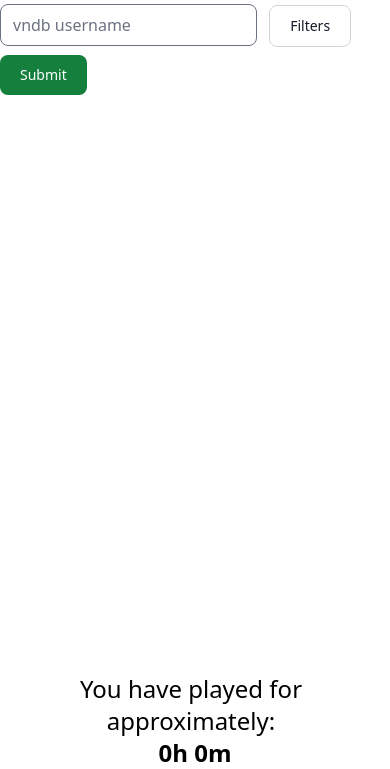
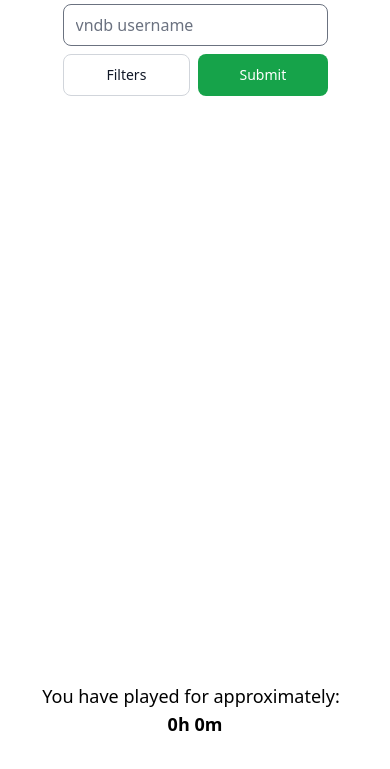
Before and after one commit to Lunatoid/vbdb-playtime, a website: page index.html in a window 390 px wide. Shown: the part 92-861 px from the top of the page. Drawn offline with nearby package versions, Linux system fonts and the light colour scheme.

Commit message:
Improve mobile UX

```diff
--- a/index.html
+++ b/index.html
@@ -1,20 +1,21 @@
 <!DOCTYPE html>
 <html>
     <head>
+        <title>vndb playtime</title>
         <meta name="viewport" content="width=device-width, initial-scale=1.0">
-        <script src="https://cdn.tailwindcss.com"></script>
         <link href="output.css" rel="stylesheet">
         <script src="main.js"></script>
     </head>
     <body class="min-h-screen">
         <div class="container mx-auto">
-            <h1 class="text-center text-5xl font-medium p-5">vndb playtime</h1>
+            <h1 class="text-center text-4xl md:text-5xl font-medium p-5">vndb playtime</h1>
             <div class="flex flex-col justify-center items-center pt-2">
-                <form id="vndb-form" onsubmit="return vndbSearch(event)" class="mx-auto justify-center">
-                    <input type="text" id="username-input" name="vndb-username" class="form-input rounded-lg me-2 mb-2" placeholder="vndb username">
+                <form id="vndb-form" onsubmit="return vndbSearch(event)" class="mx-auto justify-center p-2 flex flex-col md:flex-row">
+                    <input type="text" id="username-input" name="vndb-username" class="form-input rounded-lg me-2 mb-2 float-left w-full md:w-1/2" placeholder="vndb username">
 
-                    <div class="relative inline-block">
-                        <button id="filter-dropdown" type="button" onclick="return openDropdown('filter-dropdown-div')" class="text-gray-900 bg-white border border-gray-300 focus:outline-none hover:bg-gray-100 focus:ring-4 focus:ring-gray-100 font-medium rounded-lg text-sm px-5 py-2.5 me-2 mb-2">Filters</button>
+                    <div class="flex w-full md:w-auto gap-2">
+                        <div class="relative w-1/2 md:w-auto">
+                            <button id="filter-dropdown" type="button" onclick="return openDropdown('filter-dropdown-div')" class="w-full block text-gray-900 bg-white border border-gray-300 focus:outline-none hover:bg-gray-100 focus:ring-4 focus:ring-gray-100 font-medium rounded-lg text-sm px-5 py-2.5 me-2 mb-2">Filters</button>
 
                             <div id="filter-dropdown-div" class="hidden z-10 divide-y bg-white shadow border border-gray-300 w-48 rounded-lg absolute left-0">
                                 <ul class="p-3 space-y-3 text-sm" aria-labelledby="filter-dropdown">
@@ -64,15 +65,16 @@
                             </div>
                         </div>
 
-                    <button type="submit" class="text-white bg-green-700 hover:bg-green-800 focus:outline-none focus:ring-4 focus:ring-green-300 font-medium rounded-lg text-sm px-5 py-2.5 text-center me-2 mb-2 dark:bg-green-600 dark:hover:bg-green-700 dark:focus:ring-green-800" >Submit</button>
+                        <button type="submit" class="w-1/2 md:w-auto text-white bg-green-600 hover:bg-green-700 focus:outline-none focus:ring-4 focus:ring-green-300 font-medium rounded-lg text-sm px-5 py-2.5 text-center mb-2" >Submit</button>
+                    </div>
                 </form>
             </div>
-            <div id="vndb-games" class="container h-[60vh] w-5/12 grid sm:grid-cols-1 md:grid-cols-2 lg:grid-cols-3 overflow-scroll mx-auto">
+            <div id="vndb-games" class="container h-[60vh] w-5/12 grid sm:grid-cols-1 md:grid-cols-2 lg:grid-cols-3 overflow-x-auto mx-auto">
             </div>
             <div class="justify-center">
                 <div class="mx-auto w-full text-center pt-16">
-                    <h1 class="text-2xl mr-2 inline-block">You have played for approximately: </h1>
-                    <h1 id="text-playtime" class="font-bold text-2xl inline-block">0h 0m</h1>
+                    <h1 class="text-lg md:text-2xl mr-2 block md:inline-block">You have played for approximately: </h1>
+                    <h1 id="text-playtime" class="font-bold text-lg md:text-2xl inline-block">0h 0m</h1>
                 </div>
             </div>
         </div>
```
Also changed, not shown: output.css, 1 other file. Lines whose indentation alone changed are shown as unchanged.
